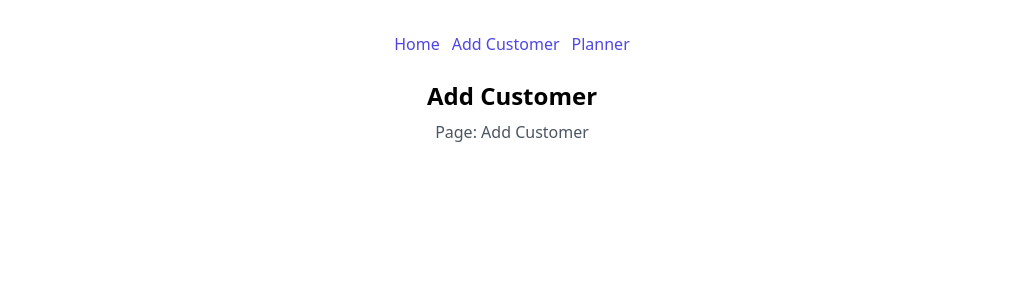
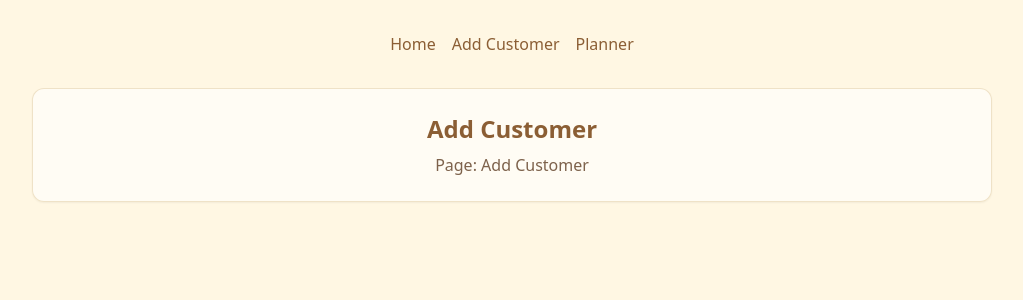
Before and after one commit to Eomm/il-forno, a React (Vite) app in the folder frontend/: page /add-customer in a window 1280 px wide. Shown: the top 300 px of the page, without its empty margins (128-1151 px from the left). Built offline with nearby package versions, Linux system fonts and the light colour scheme.

Commit message:
chore: color identity

```diff
--- a/frontend/index.html
+++ b/frontend/index.html
@@ -6,7 +6,7 @@
     <meta name="viewport" content="width=device-width, initial-scale=1.0" />
     <title>Il Forno</title>
   </head>
-  <body>
+  <body class="bg-bakery-cream text-bakery-choco min-h-screen">
     <div id="root"></div>
     <script type="module" src="/src/main.jsx"></script>
   </body>
--- a/frontend/src/App.jsx
+++ b/frontend/src/App.jsx
@@ -7,20 +7,21 @@ function Home () {
   const [count, setCount] = useState(0)
   return (
     <>
-      <h1 className="text-3xl font-bold mb-4">Vite + React</h1>
-      <div className="p-6 border rounded-lg shadow-sm mb-4">
+      <h1 className="text-4xl font-extrabold tracking-tight text-bakery-brown mb-4">Il Forno</h1>
+      <p className="text-bakery-choco/80 mb-6">Vite + React</p>
+      <div className="p-6 border border-bakery-dough/80 bg-white/70 backdrop-blur rounded-xl shadow-sm mb-6">
         <button
           type="button"
           onClick={() => setCount((c) => c + 1)}
-          className="rounded-md border px-4 py-2 text-base font-medium bg-neutral-900 text-white transition-colors hover:border-indigo-500 dark:bg-neutral-800"
+          className="rounded-md border border-bakery-dough bg-bakery-wheat text-bakery-choco px-4 py-2 font-medium hover:bg-bakery-dough/70 hover:border-bakery-brown transition"
         >
           count is {count}
         </button>
-        <p className="mt-3 text-sm text-gray-600">
+        <p className="mt-3 text-sm text-bakery-choco/80">
           Edit <code className="font-mono">src/App.jsx</code> and save to test HMR
         </p>
       </div>
-      <p className="text-gray-500">Click on the Vite and React logos to learn more</p>
+      <p className="text-bakery-choco/70">Click on the Vite and React logos to learn more</p>
     </>
   )
 }
@@ -28,12 +29,12 @@ function Home () {
 function Layout ({ children }) {
   return (
     <div className="max-w-screen-lg mx-auto p-8 text-center">
-      <nav className="flex gap-3 mb-6 justify-center">
-        <Link to="/" className="text-indigo-600 hover:underline">Home</Link>
-        <Link to="/add-customer" className="text-indigo-600 hover:underline">Add Customer</Link>
-        <Link to="/planner" className="text-indigo-600 hover:underline">Planner</Link>
+      <nav className="flex gap-4 mb-8 justify-center">
+        <Link to="/" className="text-bakery-brown hover:text-bakery-berry underline-offset-2 hover:underline">Home</Link>
+        <Link to="/add-customer" className="text-bakery-brown hover:text-bakery-berry underline-offset-2 hover:underline">Add Customer</Link>
+        <Link to="/planner" className="text-bakery-brown hover:text-bakery-berry underline-offset-2 hover:underline">Planner</Link>
       </nav>
-      <main>{children}</main>
+      <main className="bg-white/60 rounded-xl p-6 border border-bakery-dough/70 shadow-sm">{children}</main>
     </div>
   )
 }
--- a/frontend/src/pages/AddCustomer.jsx
+++ b/frontend/src/pages/AddCustomer.jsx
@@ -1,8 +1,8 @@
 export default function AddCustomer () {
   return (
     <div className="space-y-2">
-      <h1 className="text-2xl font-semibold">Add Customer</h1>
-      <p className="text-gray-600">Page: Add Customer</p>
+      <h1 className="text-2xl font-semibold text-bakery-brown">Add Customer</h1>
+      <p className="text-bakery-choco/80">Page: Add Customer</p>
     </div>
   )
 }
--- a/frontend/src/pages/Planner.jsx
+++ b/frontend/src/pages/Planner.jsx
@@ -1,8 +1,8 @@
 export default function Planner () {
   return (
     <div className="space-y-2">
-      <h1 className="text-2xl font-semibold">Planner</h1>
-      <p className="text-gray-600">Page: Planner</p>
+      <h1 className="text-2xl font-semibold text-bakery-brown">Planner</h1>
+      <p className="text-bakery-choco/80">Page: Planner</p>
     </div>
   )
 }
--- a/frontend/tailwind.config.js
+++ b/frontend/tailwind.config.js
@@ -5,7 +5,20 @@ export default {
     './src/**/*.{js,ts,jsx,tsx}',
   ],
   theme: {
-    extend: {},
+    extend: {
+      colors: {
+        bakery: {
+          cream: '#FFF7E3',
+          wheat: '#F5E6C8',
+          dough: '#E9D8B4',
+          brown: '#8B5E34',
+          choco: '#5C3B21',
+          berry: '#B23A48',
+          pistachio: '#6BA368',
+          accent: '#D97706',
+        },
+      },
+    },
   },
   plugins: [],
 }
```
